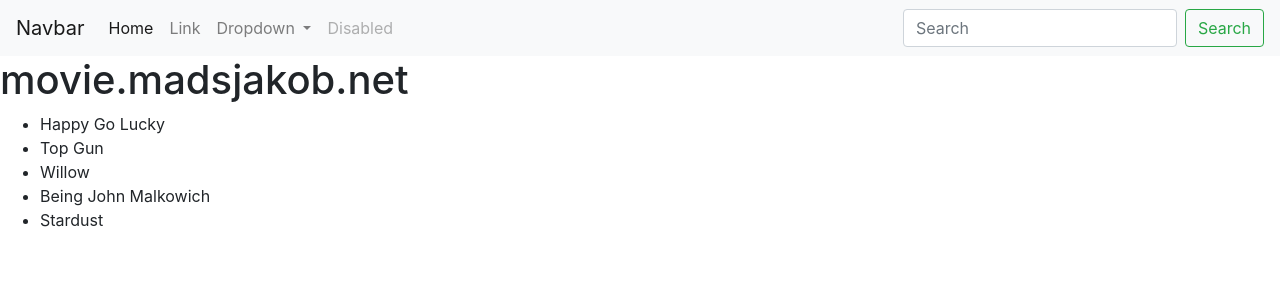
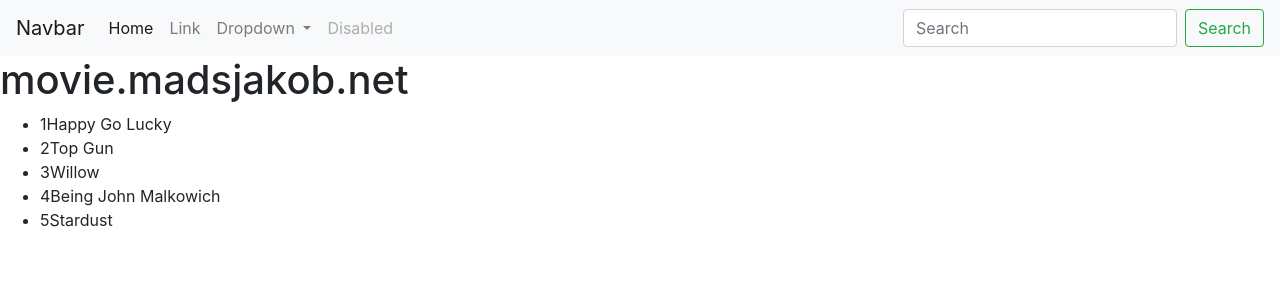
Before and after one commit to madsjakob/movie, an Angular app: page / in a window 1280 px wide. Shown: the top 300 px of the page. Built offline with nearby package versions, Linux system fonts and the light colour scheme.

Commit message:
Added Number to movie display

```diff
--- a/src/app/movie/movie.component.html
+++ b/src/app/movie/movie.component.html
@@ -1,3 +1,6 @@
 <ul>
-  <li *ngFor="let movie of movies"><span>{{movie.title}}</span></li>
+  <li *ngFor="let movie of movies">
+    <span>{{movie.nr}}</span>
+    <span>{{movie.title}}</span>
+  </li>
 </ul>
```
